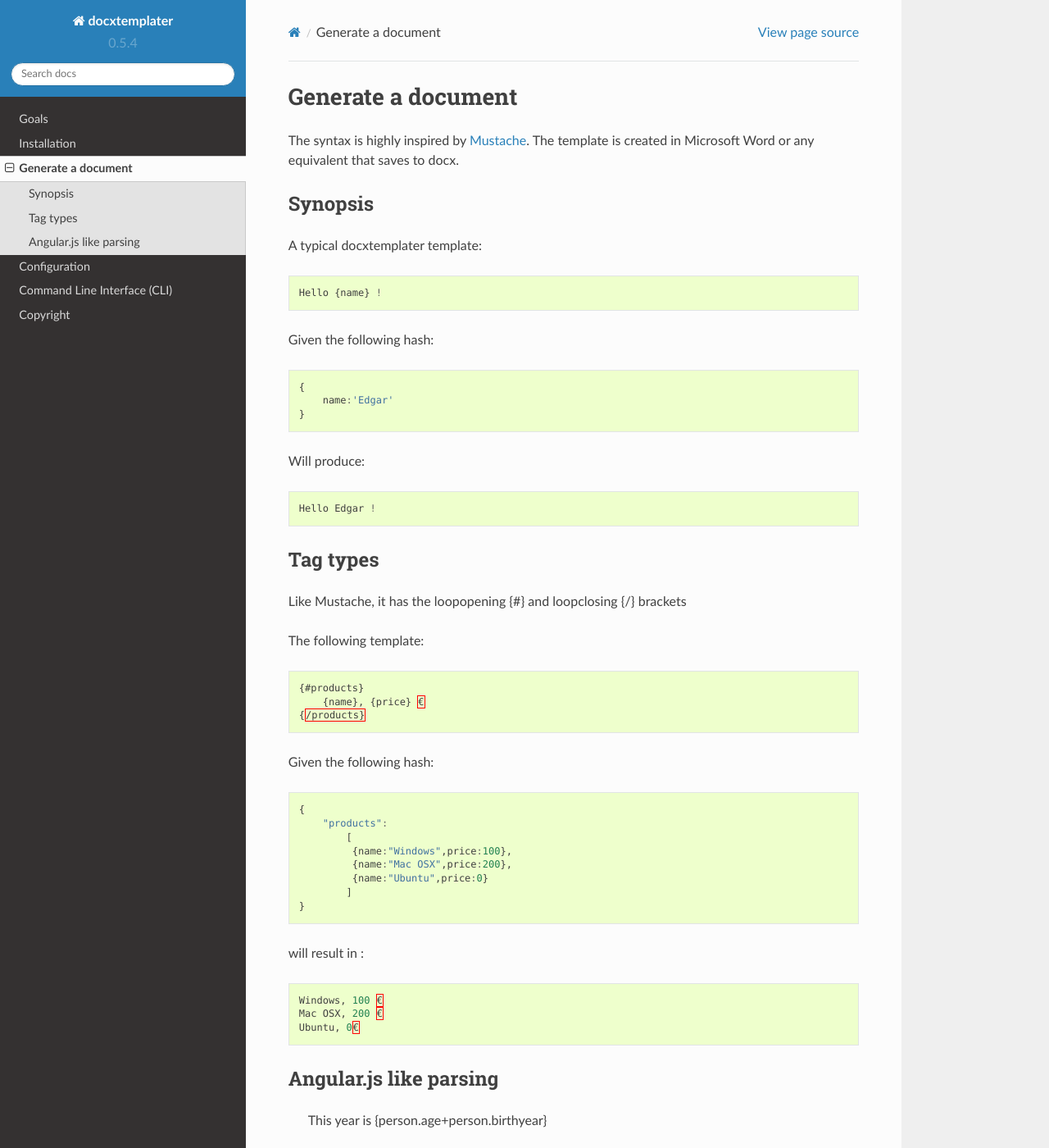
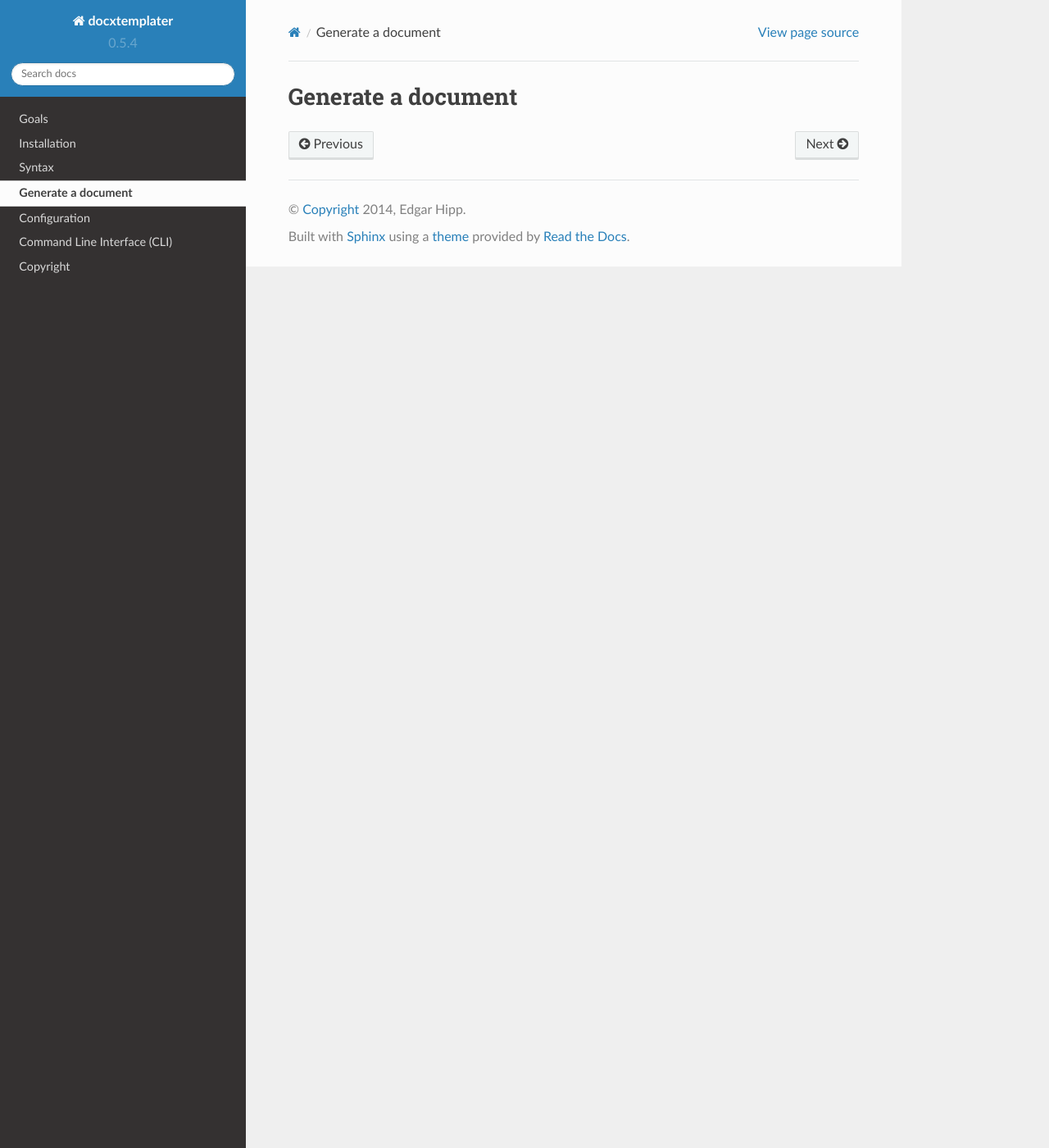
Before and after one commit to open-xml-templating/docxtemplater, a Sphinx documentation site: the page built from docs/source/generate.rst, in a window 1280 px wide and 1400 px high. Shown: the whole window at 82% size. Built offline with Sphinx 7.4.7 and the Read the Docs theme 2.0.0, drawn with Linux system fonts in a browser that asks for light colours; some of the changed text lies outside the part shown.

Commit message:
update doc

```diff
--- a/docs/source/generate.rst
+++ b/docs/source/generate.rst
@@ -1,75 +1,5 @@
 .. index::
-   single: Generate a document
+   single: Generate a Document
 
 Generate a document
 ===================
-
-The syntax is highly inspired by Mustache_. The template is created in Microsoft Word or any equivalent that saves to docx.
-
-Synopsis
---------
-
-A typical docxtemplater template:
-
-.. code-block:: javascript
-
-    Hello {name} !
-
-Given the following hash:
-
-.. code-block:: javascript
-
-    {
-        name:'Edgar'
-    }
-
-Will produce:
-
-.. code-block:: javascript
-
-    Hello Edgar !
-
-Tag types
----------
-
-Like Mustache, it has the loopopening {#} and loopclosing {/} brackets
-
-The following template:
-
-.. code-block:: javascript
-
-    {#products}
-        {name}, {price} €
-    {/products}
-
-Given the following hash:
-
-.. code-block:: javascript
-
-    {
-        "products":
-    	    [
-    	     {name:"Windows",price:100},
-    	     {name:"Mac OSX",price:200},
-    	     {name:"Ubuntu",price:0}
-    	    ]
-    }
-
-will result in :
-
-.. code-block:: javascript
-
-    Windows, 100 €
-    Mac OSX, 200 €
-    Ubuntu, 0€
-
-Angular.js like parsing
------------------------
-
-
-	This year is {person.age+person.birthyear}
-
-	vars={person:{age:50,birthyear:1964}}
-
-
-.. _Mustache: http://mustache.github.io/
--- a/docs/source/index.rst
+++ b/docs/source/index.rst
@@ -20,6 +20,7 @@ Contents:
 
    goals
    installation
+   syntax
    generate
    configuration
    cli
```
Also changed, not shown: docs/source/installation.rst (+13 -0 lines), docs/source/syntax.rst (added, +75 -0 lines).
